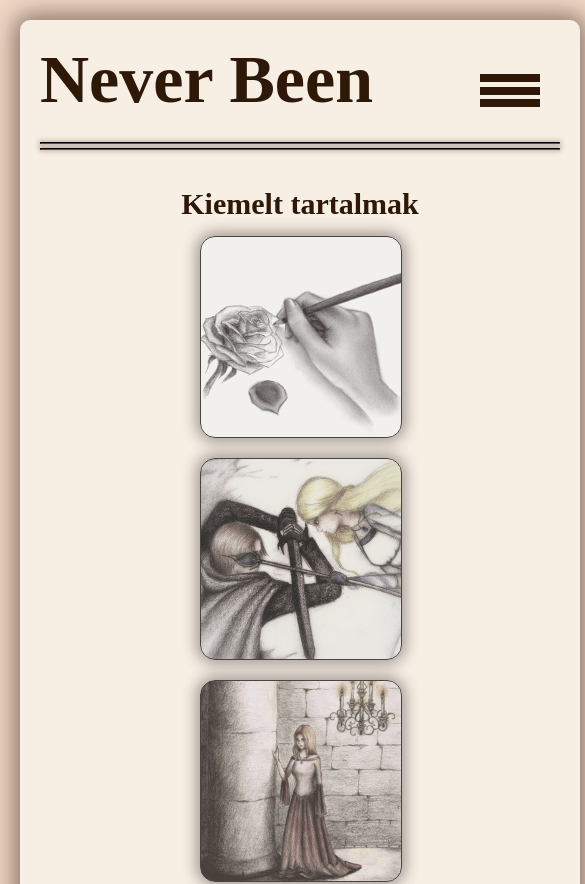
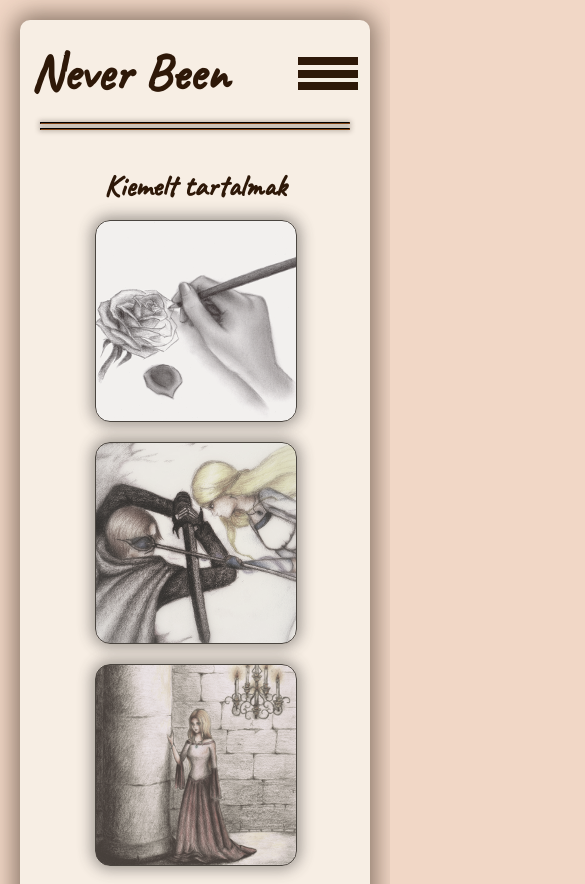
Before and after one commit to Szeba25/nbvue, a Vue app: page / in a window 390 px wide. Shown: the top 884 px of the page, 585 px wide, since content can reach past the window. Built offline with nearby package versions, Linux system fonts and the light colour scheme.

Commit message:
Added google font, and fixed mobile view

```diff
--- a/public/index.html
+++ b/public/index.html
@@ -3,14 +3,14 @@
   <head>
     <meta charset="utf-8">
     <meta http-equiv="X-UA-Compatible" content="IE=edge">
-    <meta name="viewport" content="width=device-width,initial-scale=1.0">
+    <meta name="viewport" content="width=device-width"> <!--,initial-scale=1.0-->
     <link rel="icon" href="<%= BASE_URL %>favicon.ico">
     <!--<script src="https://www.google.com/recaptcha/api.js?onload=vueRecaptchaApiLoaded&render=explicit" async defer></script>-->
-    <title>nbvue</title>
+    <title>Never Been</title>
   </head>
   <body>
     <noscript>
-      <strong>We're sorry but nbvue doesn't work properly without JavaScript enabled. Please enable it to continue.</strong>
+      <strong>We're sorry but Never Been doesn't work properly without JavaScript enabled. Please enable it to continue.</strong>
     </noscript>
     <div id="app"></div>
     <!-- built files will be auto injected -->
--- a/src/App.vue
+++ b/src/App.vue
@@ -3,6 +3,9 @@
         <div class="main-layout">
             <div class="logo">
                 <router-link to="/"><h1 class="logo-text">Never Been</h1></router-link>
+                <div class="mobile-menu" v-on:click="toggleMobileMenu()">
+                    <img src="@/assets/design/menu.png">
+                </div>
             </div>
             <div>
                 <hr class="menu-hr">
@@ -14,18 +17,6 @@
                     <router-link to="/recipes"><p class="menu-point">Receptek</p></router-link>
                     <router-link to="/guestbook"><p class="menu-point">Vendégkönyv</p></router-link>
                 </div>
-                <hr>
-            </div>
-            <router-view class="content"></router-view>
-        </div>
-        <div class="main-layout-mobile">
-            <div class="logo-mobile">
-                <router-link to="/"><h1 class="logo-text-mobile">Never Been</h1></router-link>
-                <div class="mobile-menu" v-on:click="toggleMobileMenu()">
-                    <img src="@/assets/design/menu.png">
-                </div>
-            </div>
-            <hr class="menu-hr">
                 <div v-bind:class="'mobile-menu-content mobile-menu-visible-' + mobileMenuVisible">
                     <div>
                         <router-link to="/drawings"><p class="mobile-menu-point">Rajzok</p></router-link>
@@ -37,6 +28,7 @@
                     </div>
                 </div>
                 <hr class="menu-hr">
+            </div>
             <router-view class="content"></router-view>
         </div>
     </div>
@@ -67,13 +59,14 @@ export default {
 </script>
 
 <style>
+@import url('https://fonts.googleapis.com/css?family=Caveat&display=swap');
+
 html {
     overflow-y:scroll;
 }
 
 body {
     margin: auto;
-    min-width: 600px;
     max-width: 1200px;
     background-color: #f1d7c6;
 }
@@ -83,27 +76,27 @@ body:after {
 }
 
 h1 {
-    font-family: "Old English Text MT";
+    font-family: "Caveat";
     color: #2e1808;
     font-size: 40px;
 }
 
 h2 {
-    font-family: "Monotype Corsiva";
+    font-family: "Caveat";
     color: #2e1808;
     font-size: 30px;
     margin: 5px 0px;
 }
 
 h3 {
-    font-family: "Monotype Corsiva";
+    font-family: "Caveat";
     color: #2e1808;
     font-size: 22px;
     margin: 5px 0px;
 }
 
 p {
-    font-family: "Monotype Corsiva";
+    font-family: "Caveat";
     color: #2e1808;
     font-size: 16px;
     line-height: 22px;
@@ -158,7 +151,7 @@ a {
 }
 
 .faded-icon-fadein {
-    font-family: "Monotype Corsiva";
+    font-family: "Caveat";
     font-size: 20px;
     color: #2e1808;
 
@@ -181,7 +174,7 @@ a {
 }
 
 .nb-button {
-    font-family: "Monotype Corsiva";
+    font-family: "Caveat";
     font-size: 18px;
     color: #2e1808;
     width: 100px;
@@ -230,16 +223,10 @@ a {
     box-shadow: 0px 0px 25px 5px #35261a93;
 }
 
-.main-layout-mobile {
-    display: none;
+@media only screen and (max-width: 900px) {
+    .main-layout {
         grid-template-rows: min-content min-content min-content min-content;
-    grid-gap: 0px;
-    padding: 0px;
-    margin: 20px;
-    background-color: #f7eee4;
-
-    border-radius: 10px;
-    box-shadow: 0px 0px 25px 5px #35261a93;
+    }
 }
 
 .warning {
@@ -254,17 +241,22 @@ a {
     margin: auto;
 }
 
-.logo-mobile {
+.mobile-menu {
+    display: none;
+}
+
+@media only screen and (max-width: 900px) {
+    .logo {
         display: grid;
-    grid-template-columns: auto 100px;
-    height: 100px;
+        grid-template-columns: auto min-content;
         overflow: hidden;
         padding: 20px 0px 0px 0px;
-    margin: 0px 20px 0px 20px;
+        margin: 0px 10px 0px 10px;
     }
 
-.mobile-menu-content {
-    text-align: center;
+    .mobile-menu {
+        display: block;
+    }
 }
 
 .mobile-menu-visible-false {
@@ -287,13 +279,6 @@ a {
     font-size: 52px;
 }
 
-.logo-text-mobile {
-    display: table-cell;
-    vertical-align: middle;
-    text-align: center;
-    font-size: 68px;
-}
-
 .menu-content {
     display: grid;
     grid-template-columns: auto auto auto auto auto auto;
@@ -302,6 +287,21 @@ a {
 
     text-align: center;
     margin: 0px 120px;
+}
+
+.mobile-menu-content {
+    display: none;
+    text-align: center;
+}
+
+@media only screen and (max-width: 900px) {
+    .menu-content {
+        display: none;
+    }
+
+    .mobile-menu-content {
+        display: grid;
+    }
 }
 
 .menu-point {
@@ -331,18 +331,4 @@ a {
     transition: 0.3s;
     transition-timing-function: ease;
 }
-
-@media only screen and (max-width: 900px) {
-    .main-layout {
-        display: none;
-    }
-
-    .main-layout-mobile {
-        display: grid;
-    }
-
-    .main-layout-mobile {
-        display: grid;
-    }
-}
 </style>
--- a/src/components/DrawingsPage.vue
+++ b/src/components/DrawingsPage.vue
@@ -2,14 +2,6 @@
     <div class="drawings-years-content">
         <h2 class="drawings-years-title centered">Válassz évet!</h2>
         <div class="drawings-years">
-            <router-link class="icon-base faded-icon"
-                v-bind:style="{'background-image': 'url(/'+yr.picture+')'}"
-                v-for="yr in years"
-                v-bind:key="yr.id"
-                :to="'/drawings/' + yr.year">
-            </router-link>
-        </div>
-        <div class="drawings-years-mobile">
             <router-link class="icon-base faded-icon"
                 v-bind:style="{'background-image': 'url(/'+yr.picture+')'}"
                 v-for="yr in years"
@@ -68,20 +60,12 @@ export default {
     margin: 0px auto 30px auto;
 }
 
-.drawings-years-mobile {
-    display: none;
-    grid-template-columns: 220px;
-    grid-gap: 30px;
-    margin: 0px auto 30px auto;
-}
+@media only screen and (max-width: 900px) {
 
-@media only screen and (max-width: 900px) {
     .drawings-years {
-        display: none;
+        grid-template-columns: 220px;
+        grid-gap: 30px;
     }
 
-    .drawings-years-mobile {
-        display: grid;
-    }
 }
 </style>
--- a/src/components/DrawingsYearPage.vue
+++ b/src/components/DrawingsYearPage.vue
@@ -74,8 +74,14 @@ export default {
     margin: 0px auto 80px auto;
 }
 
+@media only screen and (max-width: 900px) {
+    .drawings-pictures {
+        grid-template-columns: 220px;
+    }
+}
+
 .drawings-back {
-    font-family: "Monotype Corsiva";
+    font-family: "Caveat";
     text-align: center;
     cursor: pointer;
     text-decoration: underline;
--- a/src/components/GuestBookPage.vue
+++ b/src/components/GuestBookPage.vue
@@ -40,7 +40,7 @@ export default {
             loading: false,
             moreMessage: "Több üzenet",
             noMoreMessages: false,
-            posts: [],
+            posts: [{name:"Sajt", date:"2015-03-02", email:"sajt@sajt.com", rating: 4, message:"asd"}],
             newPost: {
                 name: "",
                 email: "",
@@ -139,11 +139,23 @@ export default {
 }
 
 .new-post {
-    margin: 20px auto auto auto;
+    margin: 10px 220px 10px 220px;
+}
+
+@media only screen and (max-width: 900px) {
+    .new-post {
+        margin: 40px 40px 10px 40px;
+    }
 }
 
 .posts {
-    margin: 20px 200px 20px 200px;
+    margin: 10px 200px 10px 200px;
+}
+
+@media only screen and (max-width: 900px) {
+    .posts {
+        margin: 10px;
+    }
 }
 
 .post {
@@ -168,13 +180,13 @@ export default {
 }
 
 .post-text {
-    font-family: "Monotype Corsiva";
+    font-family: "Caveat";
     font-size: 20px;
     color: #2e1808;
 }
 
 .post-main-text {
-    font-family: "Monotype Corsiva";
+    font-family: "Caveat";
     font-size: 18px;
     color: #2e1808;
 }
@@ -184,16 +196,15 @@ export default {
 }
 
 .line-gb {
-    font-family: "Monotype Corsiva";
+    font-family: "Caveat";
     color: #2e1808;
     font-size: 20px;
     margin: 5px 0px 5px 12px;
 }
 
 .input-gb {
-    font-family: Arial;
-    width: 320px;
-
+    font-family: "Caveat";
+    width: 100%;
     padding: 8px 8px;
     box-sizing: border-box;
     border: 2px solid #ebccb7;
--- a/src/components/MainPage.vue
+++ b/src/components/MainPage.vue
@@ -158,7 +158,7 @@ export default {
 
 .updates-description {
     width: 280px;
-    font-family: "Monotype Corsiva";
+    font-family: "Caveat";
     font-size: 24px;
     color: #2e1808;
     margin: 0px 20px;
@@ -166,7 +166,7 @@ export default {
 
 .updates-description-mobile {
     width: 280px;
-    font-family: "Monotype Corsiva";
+    font-family: "Caveat";
     font-size: 24px;
     color: #2e1808;
     margin: 0px 20px 30px 20px;
```
Also changed, not shown: src/assets/design/menu.png. Lines whose indentation alone changed are shown as unchanged.
